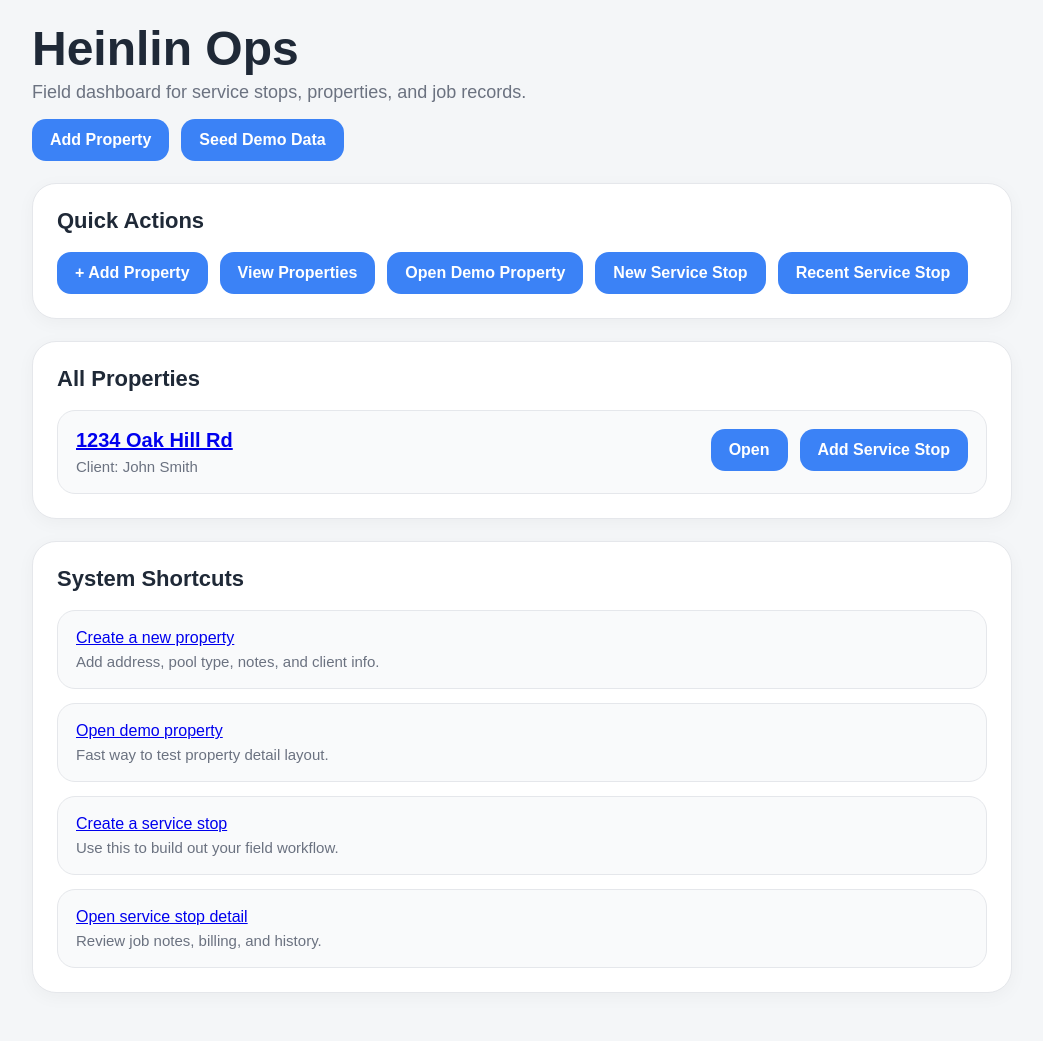
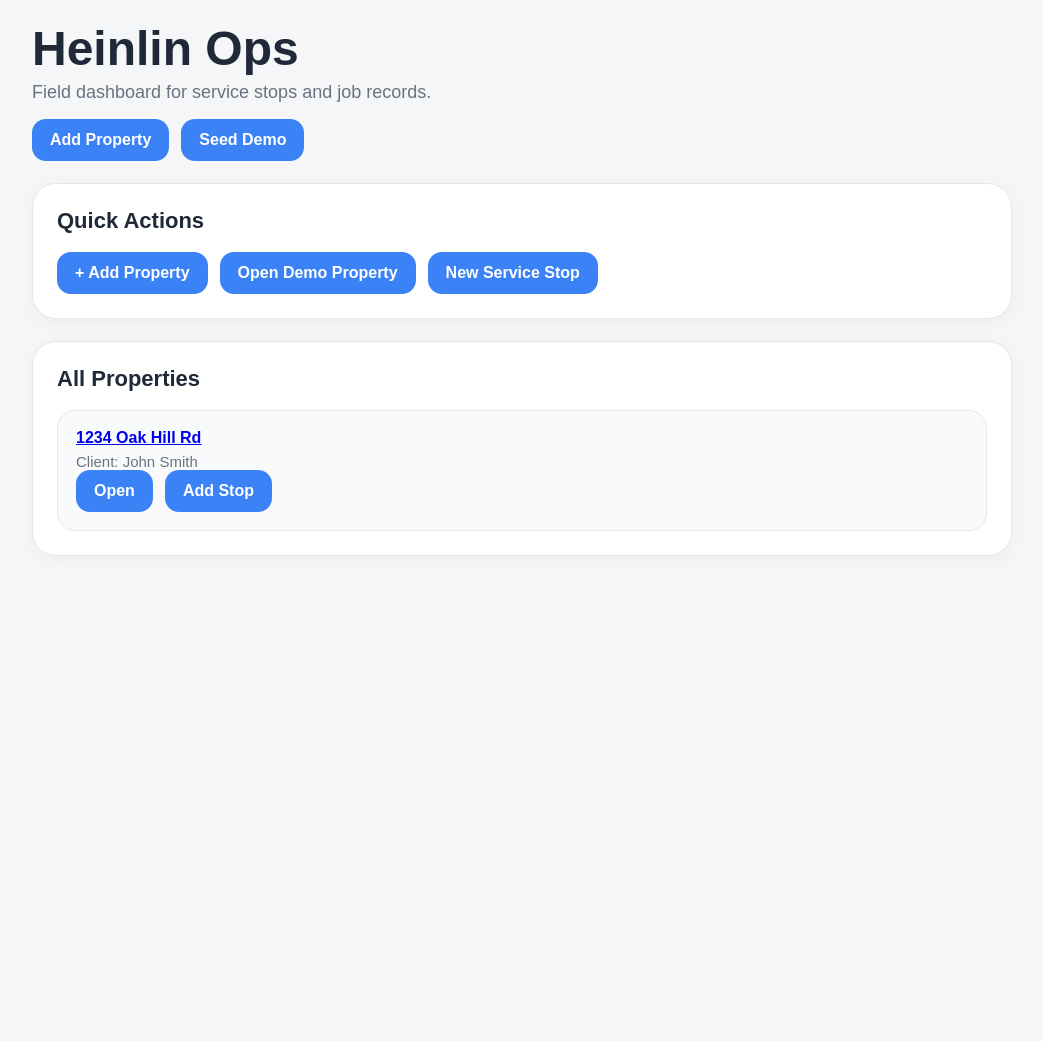
Before and after one commit to heinlinii/pool-ops, a FastAPI app: page / in a window 1280 px wide. Shown: the whole page, without its empty margins (118-1161 px from the left). After the commit the page ends 556 px from the top, so only its background shows below. Run offline with FastAPI, Linux system fonts and the light colour scheme.

Commit message:
fix broken template

```diff
--- a/app/templates/index.html
+++ b/app/templates/index.html
@@ -3,17 +3,17 @@
 <head>
     <title>Heinlin Ops</title>
     <meta name="viewport" content="width=device-width, initial-scale=1">
-    <link rel="stylesheet" href="/static/styles.css?v=4001">
+    <link rel="stylesheet" href="/static/styles.css?v=5001">
 </head>
 <body>
     <div class="page">
         <header class="topbar">
             <h1>Heinlin Ops</h1>
-            <p>Field dashboard for service stops, properties, and job records.</p>
+            <p>Field dashboard for service stops and job records.</p>
 
             <div class="quick-links" style="margin-top:16px;">
                 <a href="/properties/new" class="button-link">Add Property</a>
-                <a href="/dev/seed" class="button-link">Seed Demo Data</a>
+                <a href="/dev/seed" class="button-link">Seed Demo</a>
             </div>
         </header>
 
@@ -21,10 +21,8 @@
             <h2>Quick Actions</h2>
             <div class="quick-links">
                 <a href="/properties/new" class="button-link">+ Add Property</a>
-                <a href="/" class="button-link">View Properties</a>
                 <a href="/properties/1" class="button-link">Open Demo Property</a>
                 <a href="/properties/1/service-stop/new" class="button-link">New Service Stop</a>
-                <a href="/service-stops/1" class="button-link">Recent Service Stop</a>
             </div>
         </section>
 
@@ -35,9 +33,8 @@
                 <div class="list">
                     {% for p in properties %}
                         <div class="list-item">
-                            <div style="display:flex; justify-content:space-between; gap:12px; align-items:flex-start; flex-wrap:wrap;">
                             <div>
-                                    <div style="font-weight:700; font-size:20px;">
+                                <div style="font-weight:700;">
                                     <a href="/properties/{{ p.id }}">{{ p.address }}</a>
                                 </div>
                                 {% if p.client %}
@@ -47,40 +44,14 @@
 
                             <div class="quick-links">
                                 <a href="/properties/{{ p.id }}" class="button-link">Open</a>
-                                    <a href="/properties/{{ p.id }}/service-stop/new" class="button-link">Add Service Stop</a>
-                                </div>
+                                <a href="/properties/{{ p.id }}/service-stop/new" class="button-link">Add Stop</a>
                             </div>
                         </div>
                     {% endfor %}
                 </div>
             {% else %}
-                <p class="muted">No properties yet.</p>
+                <p>No properties yet.</p>
             {% endif %}
-        </section>
-
-        <section class="card">
-            <h2>System Shortcuts</h2>
-            <div class="list">
-                <div class="list-item">
-                    <a href="/properties/new">Create a new property</a>
-                    <div class="muted">Add address, pool type, notes, and client info.</div>
-                </div>
-
-                <div class="list-item">
-                    <a href="/properties/1">Open demo property</a>
-                    <div class="muted">Fast way to test property detail layout.</div>
-                </div>
-
-                <div class="list-item">
-                    <a href="/properties/1/service-stop/new">Create a service stop</a>
-                    <div class="muted">Use this to build out your field workflow.</div>
-                </div>
-
-                <div class="list-item">
-                    <a href="/service-stops/1">Open service stop detail</a>
-                    <div class="muted">Review job notes, billing, and history.</div>
-                </div>
-            </div>
         </section>
     </div>
 </body>
```
Lines whose indentation alone changed are shown as unchanged.
